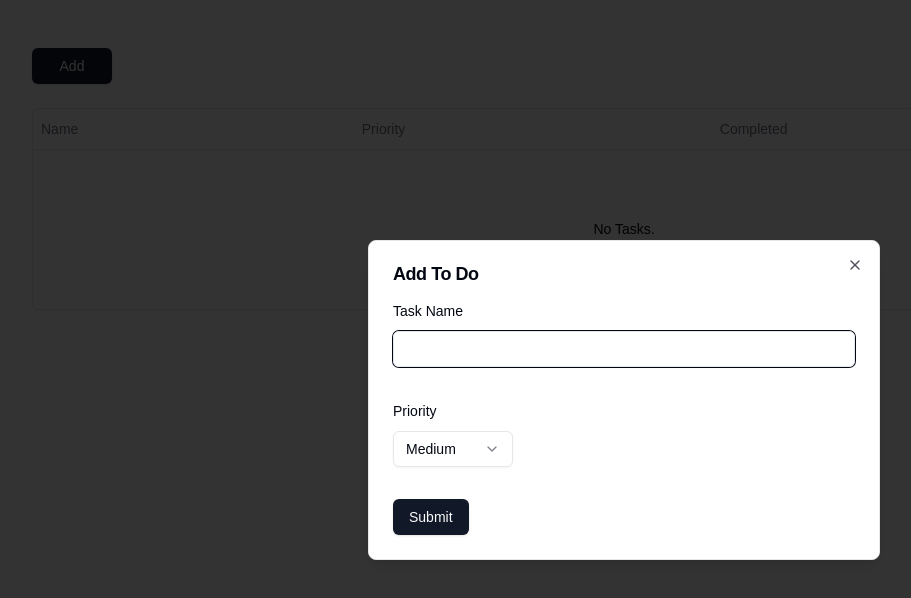
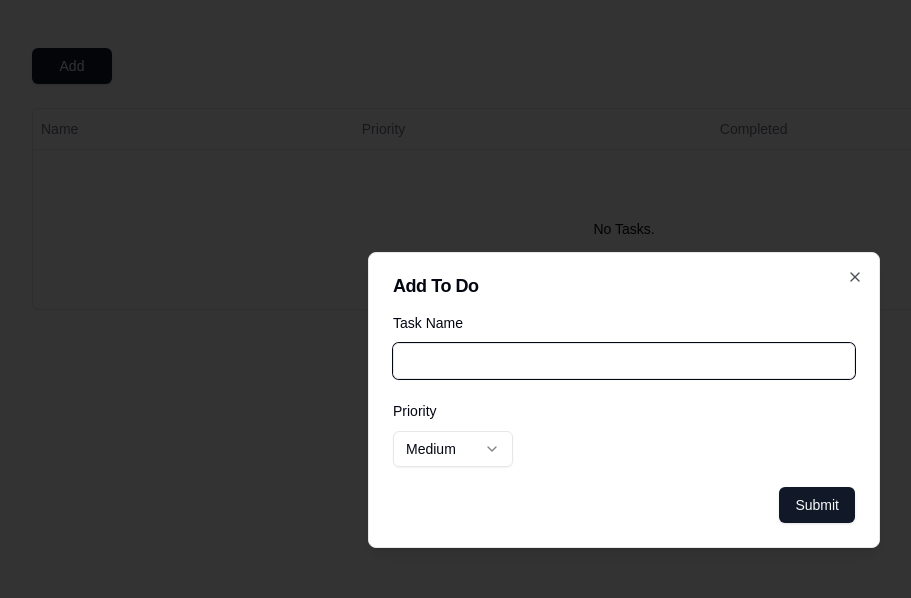
Before and after one commit to kyeryoong/todo-app, a Next.js app: page / in a window 1280 px wide. Both pictures are taken after a click on the button "Add". Shown: the top 598 px of the page, without its empty margins (16-927 px from the left). Built offline with nearby package versions, Linux system fonts and the light colour scheme.

Commit message:
chore: To Do 생성 다이얼로그의 Submit 버튼을 오른쪽으로 이동

```diff
--- a/components/addToDoForm/index.tsx
+++ b/components/addToDoForm/index.tsx
@@ -26,6 +26,7 @@ import {
   SelectTrigger,
   SelectValue,
 } from "@/components/ui/select";
+import { DialogFooter } from "../ui/dialog";
 
 const formSchema = z.object({
   name: z.string().min(1, {
@@ -57,7 +58,7 @@ export function AddToDoForm() {
 
   return (
     <Form {...form}>
-      <form onSubmit={form.handleSubmit(onSubmit)} className="space-y-8">
+      <form onSubmit={form.handleSubmit(onSubmit)} className="space-y-5">
         <FormField
           control={form.control}
           name="name"
@@ -97,7 +98,9 @@ export function AddToDoForm() {
           )}
         />
 
-        <Button type="submit">Submit</Button>
+        <DialogFooter>
+          <Button type="submit">Submit</Button>
+        </DialogFooter>
       </form>
     </Form>
   );
```
